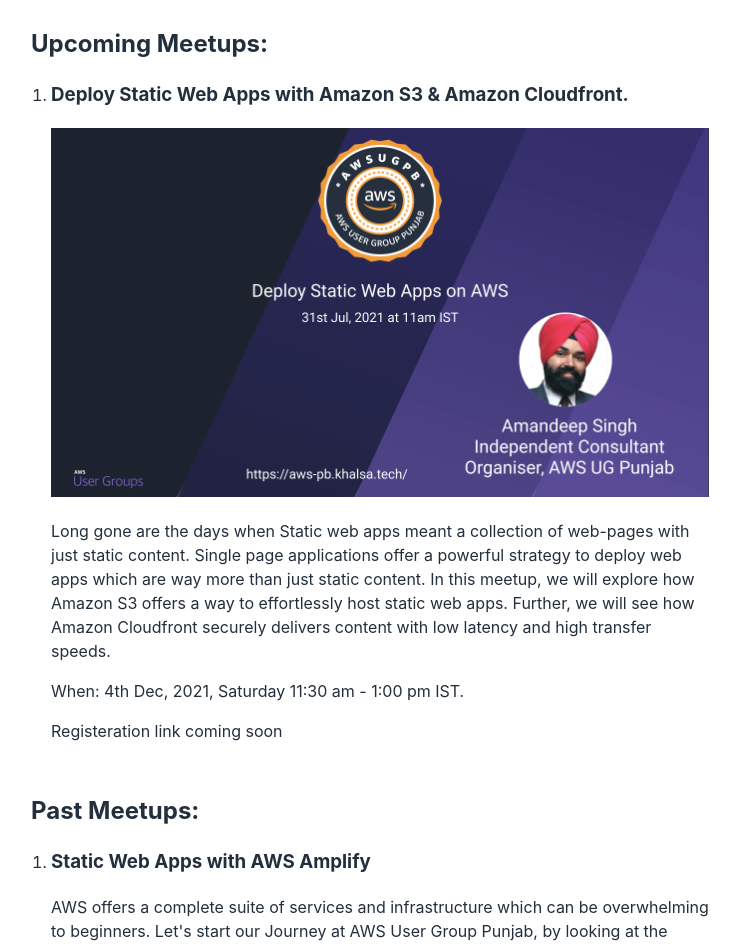
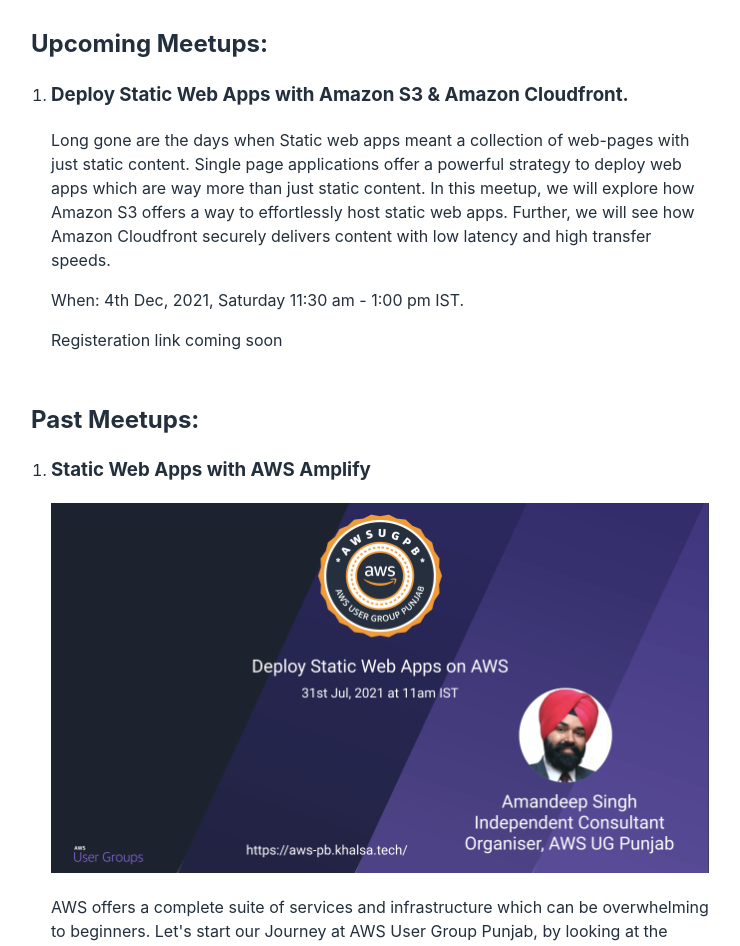
Before and after one commit to plug-n-play/aws-user-group-punjab, a Next.js app: page / in a window 1280 px wide. Shown: the part 380-1326 px from the top of the page, without its empty margins (270-1010 px from the left). Built offline with nearby package versions, Linux system fonts and the light colour scheme.

Commit message:
fix: fixed banner for meetup

```diff
--- a/pages/index.js
+++ b/pages/index.js
@@ -36,7 +36,6 @@
         <ol>
           <li>
             <h3>Deploy Static Web Apps with Amazon S3 & Amazon Cloudfront.</h3>
-            <Image src={Banner} alt="AWS User Group Punjab" />
             <p>
               Long gone are the days when Static web apps meant a collection of web-pages with just static content. Single page applications offer a powerful strategy to deploy web apps which are way more than just static content. In this meetup, we will explore how Amazon S3 offers a way to effortlessly host static web apps. Further, we will see how Amazon Cloudfront securely delivers content with low latency and high transfer speeds.
             </p>
@@ -59,6 +58,7 @@
         <ol>
           <li>
             <h3>Static Web Apps with AWS Amplify</h3>
+            <Image src={Banner} alt="Static Web Apps with AWS Amplify" />
             <p>
               AWS offers a complete suite of services and infrastructure which can be overwhelming to beginners. Let's start our Journey at AWS User Group Punjab, by looking at the simplest possible use case on AWS, and learn how to deploy Static Web Apps using AWS.
             </p>
```
